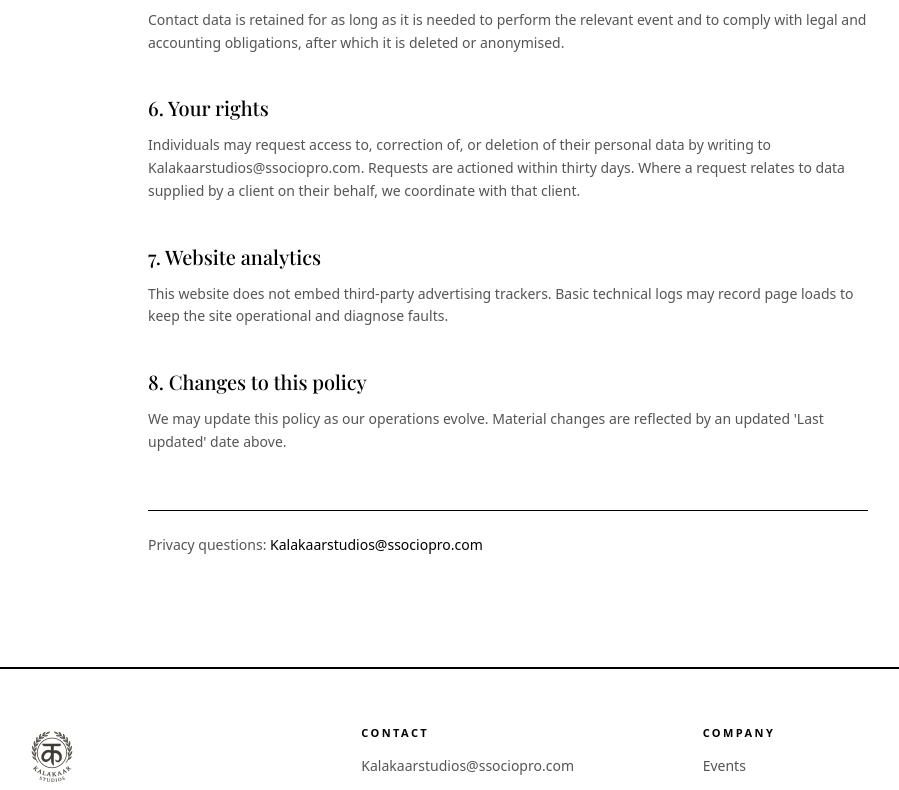
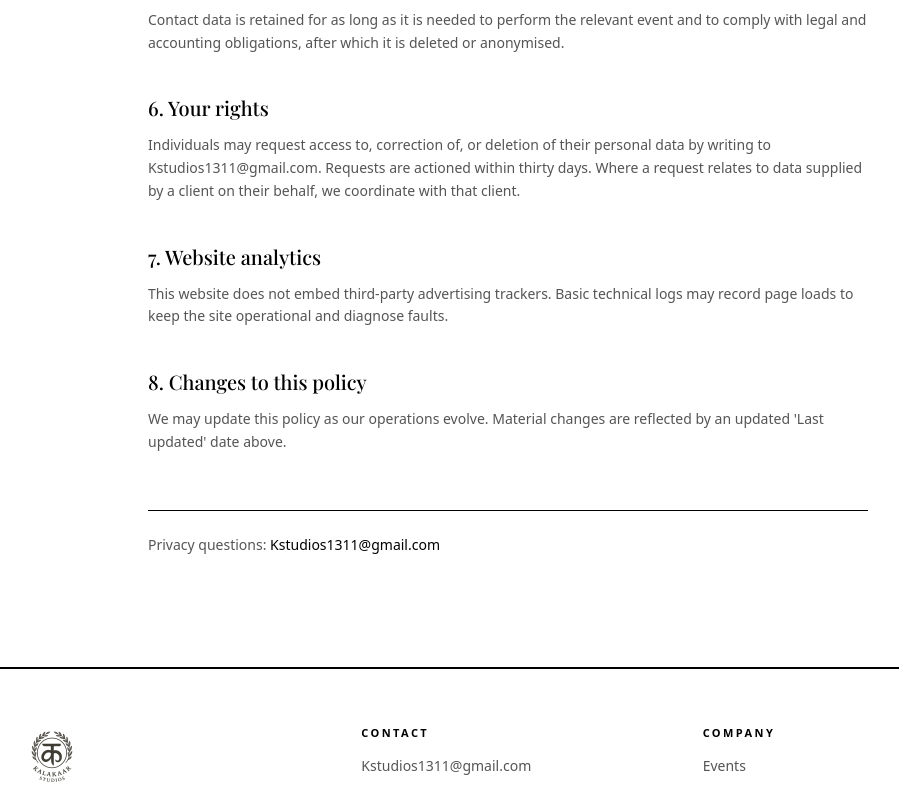
Before and after one commit to RaunakDr1ps/kalakaarstudios, a Next.js app: page /privacy in a window 1280 px wide. Shown: the part 960-1750 px from the top of the page, without its empty margins (132-1031 px from the left). Built offline with nearby package versions, Linux system fonts and the light colour scheme.

Commit message:
Update contact email to Kstudios1311@gmail.com

```diff
--- a/src/app/page.tsx
+++ b/src/app/page.tsx
@@ -781,10 +781,10 @@ export default function Home() {
                   <Mail className="h-4.5 w-4.5" strokeWidth={2.5} />
                 </span>
                 <a
-                  href="mailto:Kalakaarstudios@ssociopro.com"
+                  href="mailto:Kstudios1311@gmail.com"
                   className="hover:text-ink/70"
                 >
-                  Kalakaarstudios@ssociopro.com
+                  Kstudios1311@gmail.com
                 </a>
               </div>
               <div className="flex items-start gap-3">
@@ -826,7 +826,7 @@ export default function Home() {
                 {formError && (
                   <div className="border-2 border-ink bg-[#fecaca] px-4 py-3 text-sm font-bold text-ink">
                     Oops — that didn&apos;t go through. Email us directly at
-                    Kalakaarstudios@ssociopro.com
+                    Kstudios1311@gmail.com
                   </div>
                 )}
 
@@ -1012,7 +1012,7 @@ export default function Home() {
               Book a Call
             </a>
             <a
-              href="mailto:Kalakaarstudios@ssociopro.com"
+              href="mailto:Kstudios1311@gmail.com"
               className={`${pillBase} bg-sun px-7 py-3.5 text-sm`}
             >
               <Mail className="h-4 w-4" strokeWidth={2.5} />
--- a/src/app/privacy/page.tsx
+++ b/src/app/privacy/page.tsx
@@ -46,7 +46,7 @@ export default function PrivacyPage() {
           },
           {
             title: "6. Your rights",
-            body: "Individuals may request access to, correction of, or deletion of their personal data by writing to Kalakaarstudios@ssociopro.com. Requests are actioned within thirty days. Where a request relates to data supplied by a client on their behalf, we coordinate with that client.",
+            body: "Individuals may request access to, correction of, or deletion of their personal data by writing to Kstudios1311@gmail.com. Requests are actioned within thirty days. Where a request relates to data supplied by a client on their behalf, we coordinate with that client.",
           },
           {
             title: "7. Website analytics",
@@ -70,7 +70,7 @@ export default function PrivacyPage() {
 
       <p className="mt-14 border-t border-line pt-6 text-sm text-smoke">
         Privacy questions:{" "}
-        <span className="text-graphite">Kalakaarstudios@ssociopro.com</span>
+        <span className="text-graphite">Kstudios1311@gmail.com</span>
       </p>
     </main>
       <Footer />
--- a/src/app/register/artist/page.tsx
+++ b/src/app/register/artist/page.tsx
@@ -158,7 +158,7 @@ export default function ArtistRegisterPage() {
               <p className="kicker text-ink/60">Need help?</p>
               <p className="mt-3 flex items-start gap-2 text-sm font-semibold text-ink">
                 <Mail className="mt-0.5 h-4 w-4 shrink-0" strokeWidth={2.5} />
-                Kalakaarstudios@ssociopro.com
+                Kstudios1311@gmail.com
               </p>
               <p className="mt-3 flex items-start gap-2 text-sm font-medium text-ink/70">
                 <Sparkles className="mt-0.5 h-4 w-4 shrink-0" strokeWidth={2.5} />
--- a/src/app/terms/page.tsx
+++ b/src/app/terms/page.tsx
@@ -70,7 +70,7 @@ export default function TermsPage() {
 
       <p className="mt-14 border-t border-line pt-6 text-sm text-smoke">
         For questions about these terms, write to{" "}
-        <span className="text-graphite">Kalakaarstudios@ssociopro.com</span>.
+        <span className="text-graphite">Kstudios1311@gmail.com</span>.
       </p>
     </main>
       <Footer />
--- a/src/components/Contact.tsx
+++ b/src/components/Contact.tsx
@@ -68,7 +68,7 @@ export default function Contact() {
               <div>
                 <dt className="kicker font-semibold text-smoke">Email</dt>
                 <dd className="mt-1.5 text-graphite">
-                  Kalakaarstudios@ssociopro.com
+                  Kstudios1311@gmail.com
                 </dd>
               </div>
               <div>
@@ -107,7 +107,7 @@ export default function Contact() {
                 {error && (
                   <div className="rounded-sm border border-red-300 bg-red-50 px-5 py-3 text-sm text-red-800">
                     Something went wrong. Please email us directly at{" "}
-                    <span className="font-medium">Kalakaarstudios@ssociopro.com</span>
+                    <span className="font-medium">Kstudios1311@gmail.com</span>
                   </div>
                 )}
                 <div className="grid gap-6 sm:grid-cols-2">
--- a/src/components/Footer.tsx
+++ b/src/components/Footer.tsx
@@ -24,7 +24,7 @@ export default function Footer() {
           <div className="text-sm">
             <p className="kicker font-semibold text-ink">Contact</p>
             <ul className="mt-4 space-y-3 text-smoke">
-              <li>Kalakaarstudios@ssociopro.com</li>
+              <li>Kstudios1311@gmail.com</li>
               <li>Bhub, Maurya Lok, Block A</li>
               <li>Fifth Floor, Patna, Bihar</li>
               <li>
--- a/src/components/artist/ArtistRegistrationForm.tsx
+++ b/src/components/artist/ArtistRegistrationForm.tsx
@@ -83,7 +83,7 @@ export default function ArtistRegistrationForm() {
       } else {
         setBanner(
           res.message ??
-            "Registration failed. Email Kalakaarstudios@ssociopro.com and we'll add you."
+            "Registration failed. Email Kstudios1311@gmail.com and we'll add you."
         );
       }
     } catch {
--- a/src/lib/artist.ts
+++ b/src/lib/artist.ts
@@ -143,7 +143,7 @@ async function formSpreeFallback(
   if (!id) {
     return {
       ok: false,
-      message: `${reason} Email us at Kalakaarstudios@ssociopro.com and we'll add you manually.`,
+      message: `${reason} Email us at Kstudios1311@gmail.com and we'll add you manually.`,
     };
   }
   try {
```
Also changed, not shown: 2 other files (tests, documents, lock files or other folders).
